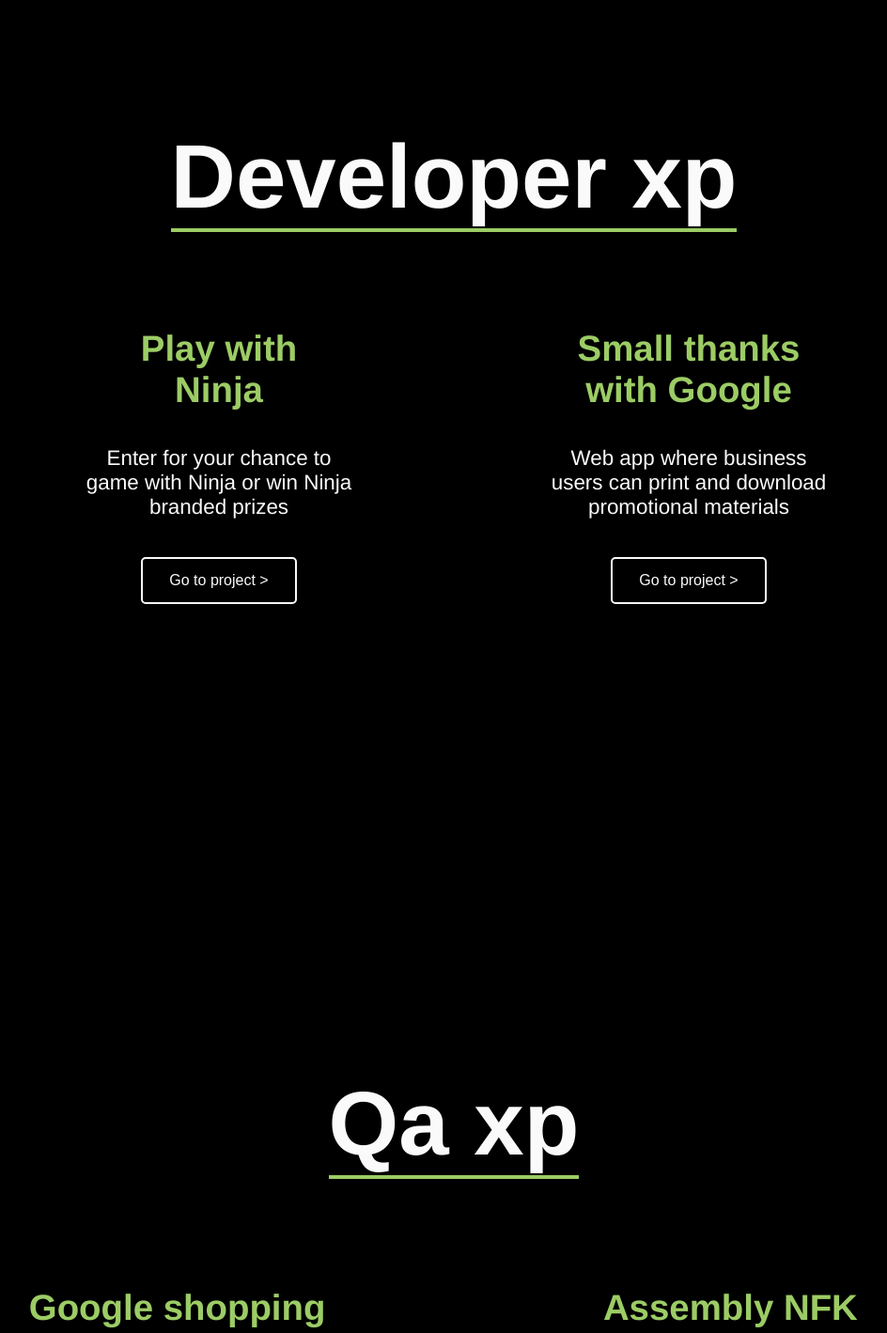
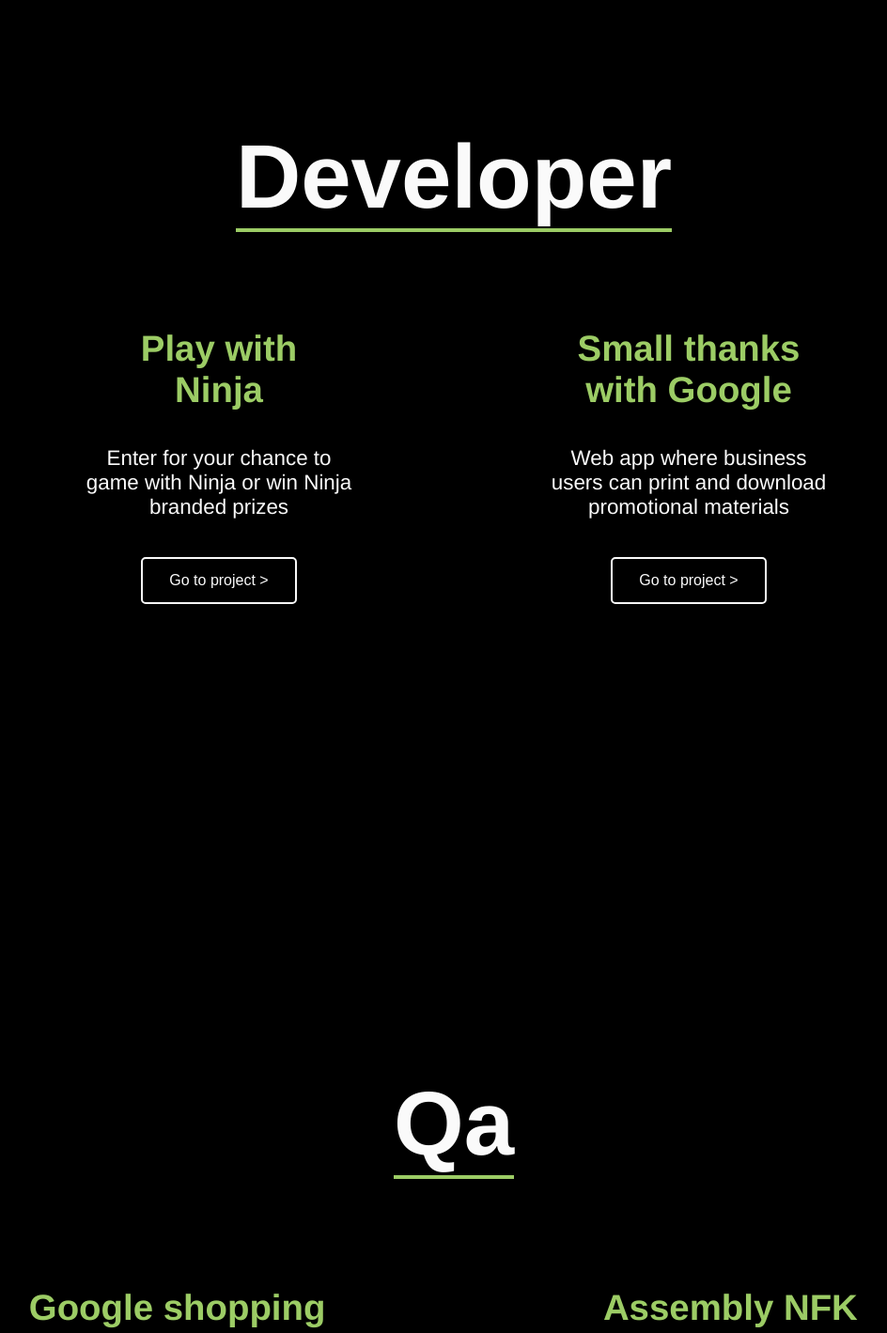
Before and after one commit to more-coffee-more-code/about-anthony, a Vue app: page / in a window 1280 px wide. Shown: the part 1820-3239 px from the top of the page at 94% size, without its empty margins (157-1101 px from the left). Built offline with nearby package versions, Linux system fonts and the light colour scheme.

Commit message:
linked project buttons and edited section headers

```diff
--- a/src/components/section-experience-dev.vue
+++ b/src/components/section-experience-dev.vue
@@ -1,7 +1,7 @@
 <template>
   <section class="section-experience-dev" id="developer">
     <div class="section-experience-dev__content">
-      <h1 class="section-experience-dev__header">Developer xp</h1>
+      <h1 class="section-experience-dev__header">Developer</h1>
       <section class="section-experience-dev__experience-display">
         <div class="section-experience-dev__experience-display__wrapper">
           <dev-project
--- a/src/components/section-experience-qa.vue
+++ b/src/components/section-experience-qa.vue
@@ -1,7 +1,7 @@
 <template>
   <section class="section-experience-qa" id="qa">
     <div class="section-experience-qa__content">
-      <h1 class="section-experience-qa__header">Qa xp</h1>
+      <h1 class="section-experience-qa__header">Qa</h1>
       <div class="section-experience-qa__experience-display">
         <div class="section-experience-qa__experience-display__wrapper">
           <qa-project
@@ -11,6 +11,7 @@
           />
           <button-outlined
             class="section-experience-qa__experience-display__button"
+            url="https://shopping.thinkwithgoogle.com/"
             buttonCopy="Go to project >"
             :openNewTab="true"
           />
@@ -25,6 +26,7 @@
           <button-outlined
             class="section-experience-qa__experience-display__button"
             buttonCopy="Go to project >"
+            url="https://www.assemblynfk.com/"
             :openNewTab="true"
           />
         </div>
@@ -37,6 +39,7 @@
           <button-outlined
             class="section-experience-qa__experience-display__button"
             buttonCopy="Go to project >"
+            url="https://www.thinkwithgoogle.com/feature/mobile-gaming-genres/"
             :openNewTab="true"
           />
         </div>
```
